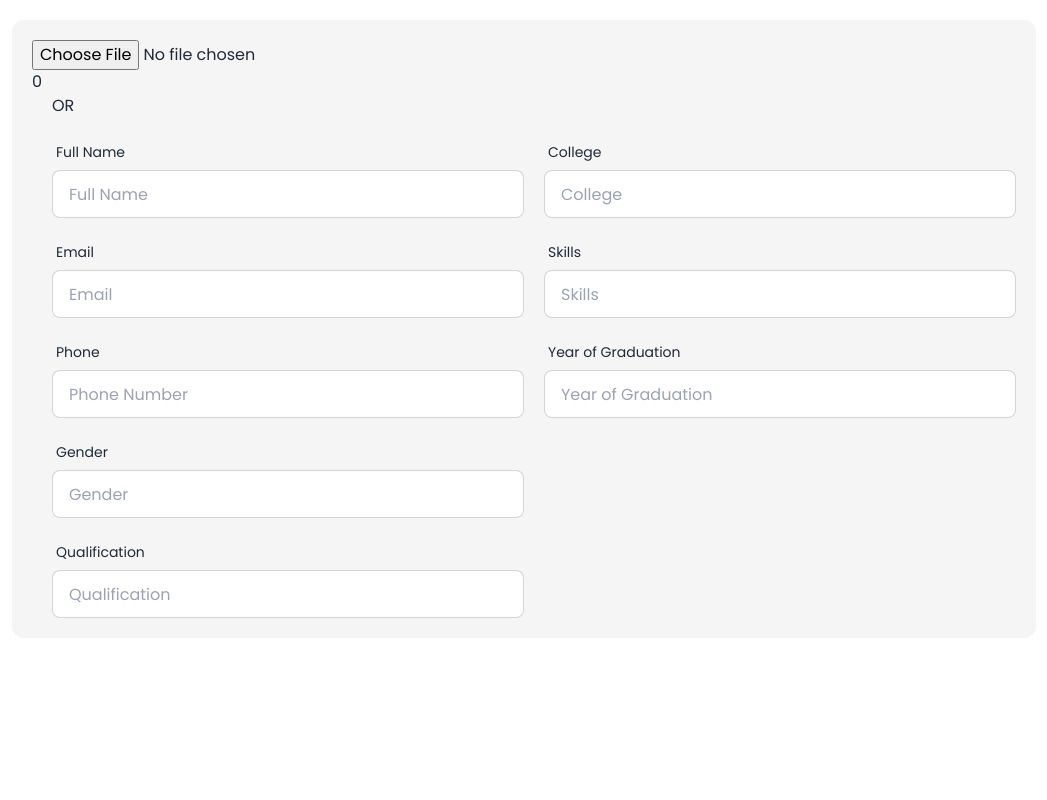
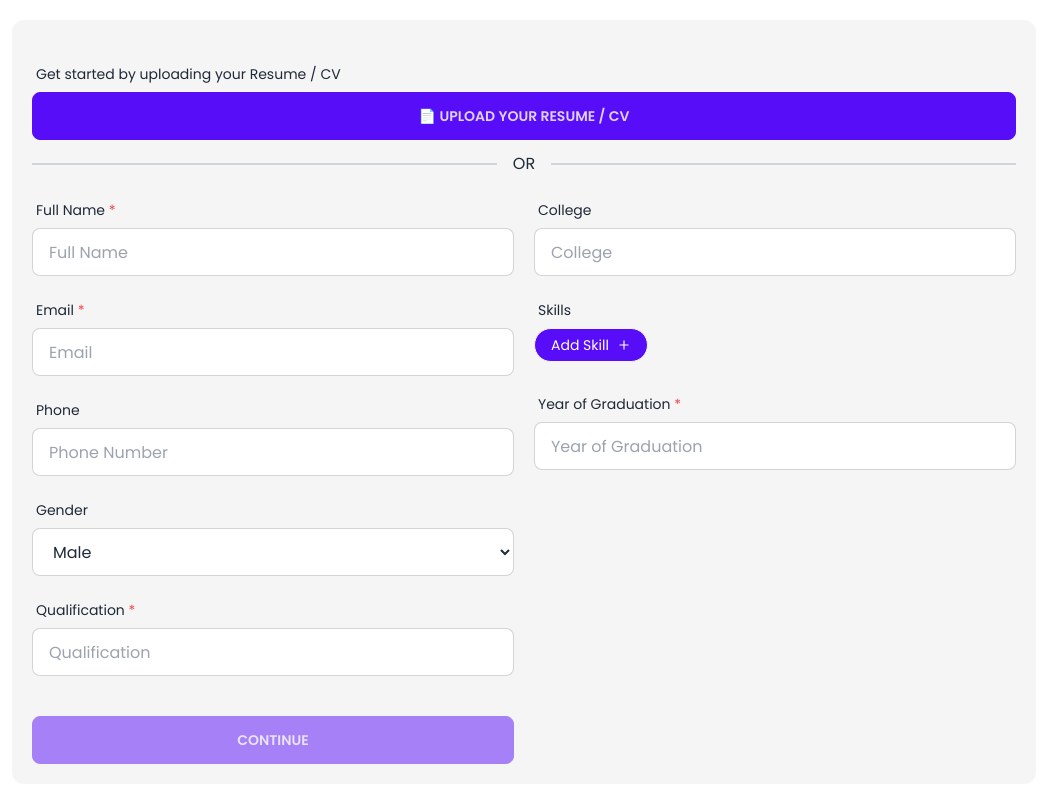
Before and after one commit to aqeelshamz/skillsift, a Next.js app in the folder frontend/skillsift/: page /start in a window 1280 px wide. Shown: the whole page, without its empty margins (116-1163 px from the left). Built offline with nearby package versions, Linux system fonts and the light colour scheme.

Commit message:
f: update

```diff
--- a/frontend/skillsift/src/app/page.tsx
+++ b/frontend/skillsift/src/app/page.tsx
@@ -2,8 +2,74 @@
 import Link from "next/link";
 import { FiX } from "react-icons/fi";
 import Homepage from "./components/Homepage";
+import { useState } from "react";
+import axios from "axios";
+import { ToastContainer, toast } from "react-toastify";
+import "react-toastify/dist/ReactToastify.css";
+import { serverURL } from "@/utils/util";
 
 export default function Home() {
+  const [name, setName] = useState("");
+  const [email, setEmail] = useState("");
+  const [password, setPassword] = useState("");
+
+  const createAccount = async () => {
+    if (password.length < 6) {
+      toast.error("Password must be atleast 6 characters long!");
+      return;
+    }
+
+    const config = {
+      method: "POST",
+      url: `${serverURL}/user/signup`,
+      headers: {
+        "Authorization": `Bearer ${localStorage.getItem("token")}`,
+        "Content-Type": `application/json`,
+      },
+      data: {
+        "name": name,
+        "email": email,
+        "password": password,
+        "type": 0
+      }
+    };
+
+    axios(config)
+      .then(async (response) => {
+        setEmail("");
+        setPassword("");
+        setName("");
+        toast.success("Account created!");
+        await login();
+        window.location.href = "/start";
+      })
+      .catch((error) => {
+        toast.error("Something went wrong!");
+      });
+  }
+
+
+  const login = async () => {
+    const config = {
+      method: "POST",
+      url: `${serverURL}/user/login`,
+      headers: {
+        "Authorization": `Bearer ${localStorage.getItem("token")}`,
+        "Content-Type": `application/json`,
+      },
+      data: {
+        "email": email,
+        "password": password
+      }
+    };
+
+    axios(config)
+      .then((response) => {
+        setPassword("");
+        localStorage.setItem("token", response.data.token);
+      })
+  }
+
   return (
     <>
 
@@ -18,8 +84,55 @@ export default function Home() {
         <main className="w-full h-full flex justify-center items-center flex-col">
           <p className="text-4xl">Lorem ipsum dolor sit amet.</p>
           <p className="text-lg mt-4">Lorem ipsum dolor sit amet lorem ipsum dolor sit amet. This is an example of description text.</p>
-        <Link href="/start"><button className="btn btn-primary mt-10">Get Started</button></Link>
+          <label htmlFor="createaccount_modal" className="btn btn-primary mt-10">Get Started</label>
         </main>
+        {/* Create Account Modal */}
+        <input type="checkbox" id="createaccount_modal" className="modal-toggle" />
+        <div className="modal">
+          <div className="modal-box">
+            <div className="flex justify-between items-center">
+              <h3 className="font-bold text-lg">Create Account</h3>
+              <label htmlFor="createaccount_modal" className="btn btn-circle">
+                <svg xmlns="http://www.w3.org/2000/svg" className="h-6 w-6" fill="none" viewBox="0 0 24 24" stroke="currentColor"><path strokeLinecap="round" strokeLinejoin="round" strokeWidth="2" d="M6 18L18 6M6 6l12 12" /></svg>
+              </label>
+            </div>
+            <label className="label mt-4">
+              <span className="label-text">Full Name</span>
+            </label>
+            <input
+              type="text"
+              placeholder="Full Name"
+              className="input input-bordered w-full"
+              value={name}
+              onChange={(e) => setName(e.target.value)}
+            />
+            <label className="label mt-4">
+              <span className="label-text">Email</span>
+            </label>
+            <input
+              type="text"
+              placeholder="Email"
+              className="input input-bordered w-full"
+              value={email}
+              onChange={(e) => setEmail(e.target.value)}
+            />
+            <label className="label mt-4">
+              <span className="label-text">Password</span>
+            </label>
+            <input
+              type="password"
+              placeholder="Password"
+              className="input input-bordered w-full"
+              onChange={(e) => setPassword(e.target.value)}
+              value={password}
+            />
+            <div className="modal-action">
+              <label htmlFor="createaccount_modal" className="btn btn-primary w-full" onClick={() => {
+                createAccount();
+              }} >Create Account</label>
+            </div>
+          </div>
+        </div>
         {/* Login */}
         <input type="checkbox" id="login_modal" className="modal-toggle" />
         <div className="modal">
@@ -48,6 +161,6 @@ export default function Home() {
             </div>
           </div>
         </div>
-    </div></>
+      </div><ToastContainer /></>
   );
 }
--- a/frontend/skillsift/src/app/start/page.tsx
+++ b/frontend/skillsift/src/app/start/page.tsx
@@ -1,7 +1,8 @@
 "use client";
 import { serverURL } from "@/utils/util";
 import axios from "axios";
-import { useState } from "react";
+import { useRef, useState } from "react";
+import { FiPlus, FiX } from "react-icons/fi";
 import { ToastContainer, toast } from "react-toastify";
 import "react-toastify/dist/ReactToastify.css";
 
@@ -10,12 +11,15 @@ export default function Page() {
     const [dataLoaded, setDataLoaded] = useState(0);
     const [dataTotal, setDataTotal] = useState(0);
     const [uploading, setUploading] = useState(false);
+    const fileRef = useRef<HTMLInputElement>(null);
+
+    const [newSkill, setNewSkill] = useState("");
 
     const blankResumeData = {
         name: "",
         email: "",
         phone: "",
-    gender: "",
+        gender: "male",
         qualification: "",
         college: "",
         specialization: "",
@@ -60,16 +64,61 @@ export default function Page() {
             });
     };
 
+    const saveResumeData = async () => {
+        setUploading(true);
+        const config = {
+            method: "POST",
+            url: `${serverURL}/resume/save-data`,
+            headers: {
+                "Authorization": `Bearer ${localStorage.getItem("token")}`,
+                "Content-Type": `application/json`,
+            },
+            data: {
+                "name": resumeData["name"],
+                "email": resumeData["email"],
+                "phone": resumeData["phone"],
+                "gender": resumeData["gender"],
+                "qualification": resumeData["qualification"],
+                "college": resumeData["college"],
+                "skills": resumeData["skills"],
+                "yearOfGraduation": resumeData["yearOfGraduation"],
+            }
+        };
+
+        axios(config)
+            .then(async (response) => {
+                setUploading(false);
+                toast.success("Resume saved!");
+                window.location.href = "/home/";
+            })
+            .catch((error) => {
+                setUploading(false);
+                toast.error("Something went wrong!");
+            });
+    }
+
     return (
         <div className="w-full h-full overflow-y-scroll flex flex-col items-center p-5">
-      <div className="form-control w-full h-fit max-w-5xl flex flex-col bg-neutral-100  rounded-xl p-5 space-x-5">
-        <input type="file" onChange={(e) => uploadResume(e)} />
-        {progress}
-        <div>OR</div>
-        <div className="flex flex-row  space-x-5">
+            <div className="form-control w-full p-5 h-fit max-w-5xl flex flex-col bg-neutral-100  rounded-xl">
+                <input type="file" onChange={(e) => uploadResume(e)} ref={fileRef} hidden />
+                <label className="label mt-4">
+                    <span className="label-text">Get started by uploading your Resume / CV</span>
+                </label>
+                <button onClick={() => {
+                    if (uploading) return;
+                    fileRef.current?.click();
+                }} className={"btn btn-primary " + (uploading ? "opacity-50" : "")}>
+                    📄 Upload your Resume / CV
+                </button>
+                <div className="w-full flex items-center justify-center mt-3">
+                    <div className="w-full bg-gray-300 h-[2px]"></div>
+                    <p className="mx-4">OR</p>
+                    <div className="w-full bg-gray-300 h-[2px]"></div>
+                </div>
+                <div className="flex flex-row space-x-5">
                     <div className="w-1/2">
                         <label className="label mt-4">
-              <span className="label-text">Full Name</span>
+                            <span className="label-text">Full Name <span className="text-red-500">*</span></span>
                         </label>
                         <input
                             type="text"
@@ -78,7 +127,7 @@ export default function Page() {
                             value={resumeData["name"]}
                         />
                         <label className="label mt-4">
-              <span className="label-text">Email</span>
+                            <span className="label-text">Email <span className="text-red-500">*</span></span>
                         </label>
                         <input
                             type="text"
@@ -98,14 +147,17 @@ export default function Page() {
                         <label className="label mt-4">
                             <span className="label-text">Gender</span>
                         </label>
-            <input
-              type="text"
-              placeholder="Gender"
-              className="input input-bordered w-full"
-              value={resumeData["gender"]}
-            />
+                        <select className="input input-bordered w-full" value={resumeData["gender"].toString().toLowerCase()} onChange={(x) => {
+                            setResumeData({
+                                ...resumeData,
+                                gender: x.target.value
+                            })
+                        }}>
+                            <option value="male">Male</option>
+                            <option value="female">Female</option>
+                        </select>
                         <label className="label mt-4">
-              <span className="label-text">Qualification</span>
+                            <span className="label-text">Qualification <span className="text-red-500">*</span></span>
                         </label>
                         <input
                             type="text"
@@ -113,6 +165,7 @@ export default function Page() {
                             className="input input-bordered w-full"
                             value={resumeData["qualification"]}
                         />
+                        <button onClick={() => saveResumeData()} className={"btn btn-primary w-full mt-10 " + (uploading || (resumeData["name"].length === 0 || resumeData["email"].length === 0) ? "opacity-50" : "")}>CONTINUE</button>
                     </div>
 
                     {/* col 2 */}
@@ -129,14 +182,19 @@ export default function Page() {
                         <label className="label mt-4">
                             <span className="label-text">Skills</span>
                         </label>
-            <input
-              type="text"
-              placeholder="Skills"
-              className="input input-bordered w-full"
-              value={resumeData["skills"]}
-            />
+                        {
+                            resumeData["skills"].map((item: any) => {
+                                return <label className="hover:bg-slate-200 badge badge-outline p-4 mr-2 mb-2">{item} <FiX className="ml-2 cursor-pointer" onClick={() => {
+                                    setResumeData({
+                                        ...resumeData,
+                                        skills: resumeData["skills"].filter((skill: any) => skill !== item)
+                                    })
+                                }} /></label>
+                            })
+                        }
+                        <label htmlFor="addskill_modal" className="cursor-pointer badge bg-primary text-white p-4 mr-2 mb-2"> Add Skill<FiPlus className="ml-2" /></label>
                         <label className="label mt-4">
-              <span className="label-text">Year of Graduation</span>
+                            <span className="label-text">Year of Graduation <span className="text-red-500">*</span></span>
                         </label>
                         <input
                             type="text"
@@ -149,6 +207,33 @@ export default function Page() {
                 {/* Col 1 */}
             </div>
             <ToastContainer />
+            {/* Add Skill Modal */}
+            <input type="checkbox" id="addskill_modal" className="modal-toggle" />
+            <div className="modal">
+                <div className="modal-box">
+                    <div className="flex justify-between items-center">
+                        <h3 className="font-bold text-lg">Add Skill</h3>
+                        <label htmlFor="addskill_modal" className="btn btn-circle">
+                            <svg xmlns="http://www.w3.org/2000/svg" className="h-6 w-6" fill="none" viewBox="0 0 24 24" stroke="currentColor"><path strokeLinecap="round" strokeLinejoin="round" strokeWidth="2" d="M6 18L18 6M6 6l12 12" /></svg>
+                        </label>
+                    </div>
+                    <div className="form-control w-full mt-3">
+                        <input type="text" placeholder="Skill" className="input input-bordered w-full" value={newSkill} onChange={(e) => setNewSkill(e.target.value)} />
+                    </div>
+                    <div className="modal-action">
+                        <label htmlFor="addskill_modal" className="btn btn-primary w-full" onClick={() => {
+                            if (newSkill.length > 0) {
+                                setResumeData({
+                                    ...resumeData,
+                                    skills: [...resumeData["skills"], newSkill]
+                                })
+                                setNewSkill("");
+                            }
+                        }} >Add</label>
+                    </div>
+                </div>
+            </div>
+
         </div>
     );
 }
```
Lines whose indentation alone changed are shown as unchanged.
